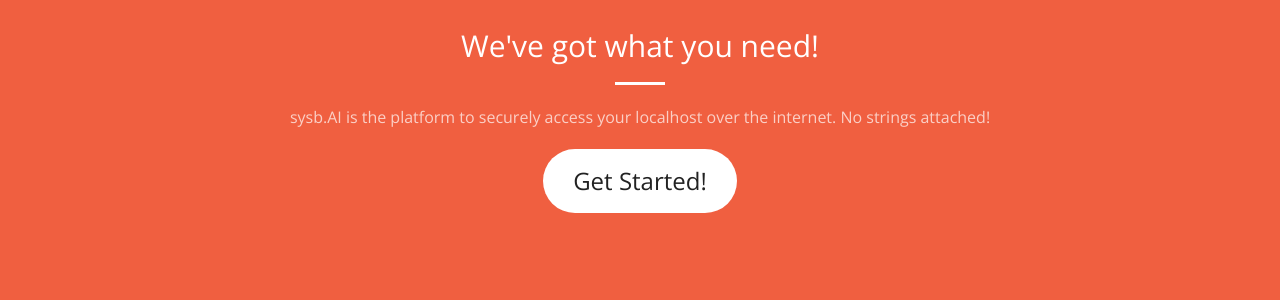
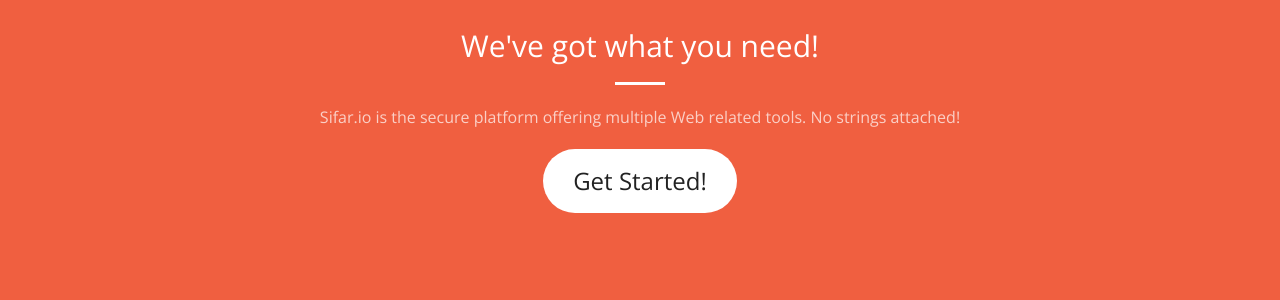
Before and after one commit to sifar-io/origin-www.sifar.io, a Jekyll site: the page built from index.html, in a window 1280 px wide and 900 px high, scrolled down 817 px. Shown: the part 154-454 px from the top of the window. Built offline with Jekyll 4.4.1, drawn with Linux system fonts in a browser that asks for light colours; some of the changed text lies outside the part shown.

Commit message:
few more changes

```diff
--- a/_data/contact.yml
+++ b/_data/contact.yml
@@ -1,4 +1,4 @@
-action: "https://post.sysb.ai"
+action: "https://send.sifar.io"
 title : "Subscribe Form"
 descr : "To get more information enter your name and email"
 method: post
--- a/_data/navigation.yml
+++ b/_data/navigation.yml
@@ -7,4 +7,4 @@
 - item: Blog
   link: /blog
 - item: Login
-  link: "https://login.sysb.ai"
+  link: "https://login.sifar.io"
--- a/_includes/call-to-action.html
+++ b/_includes/call-to-action.html
@@ -4,7 +4,7 @@
             <div class="col-lg-8 col-lg-offset-2 text-center">
                 <h2 class="section-heading">We've got what you need!</h2>
                 <hr class="light">
-                <p class="text-faded">sysb.AI is the platform to securely access your localhost over the internet. No strings attached!</p>
+                <p class="text-faded">Sifar.io is the secure platform offering multiple Web related tools. No strings attached!</p>
                 <a href="#docs" class="btn btn-default btn-xl">Get Started!</a>
             </div>
         </div>
--- a/_includes/contact.html
+++ b/_includes/contact.html
@@ -10,7 +10,7 @@
             <a href="https://twitter.com/sysb_ai">
             <i class="fa fa-twitter fa-3x wow bounceIn" data-wow-delay=".1s"></i>
             <!-- <p>{{ site.twitter_username }}</p> -->
-            <p>sysb.AI</p>
+            <p>Sifar.IO</p>
             </a>
         </div>
         <div class="col-lg-2 col-lg-offset-1 text-center">
@@ -24,7 +24,7 @@
             <a href="https://github.com/systembee/sysb.AI">
             <i class="fa fa-github fa-3x wow bounceIn" data-wow-delay=".1s"></i>
             <!-- <p>{{ site.github_username }}</p> -->
-            <p>sysb.AI</p>
+            <p>Sifar.IO</p>
             </a>
         </div>
     </div>
```
